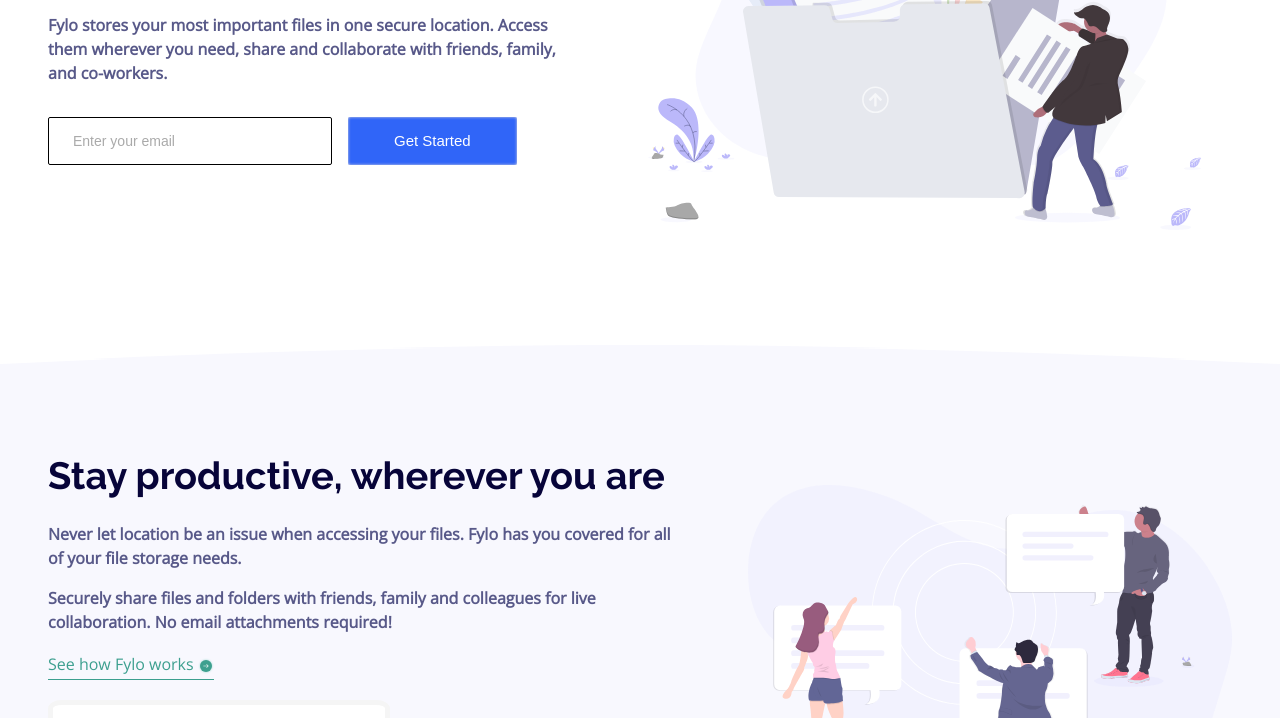
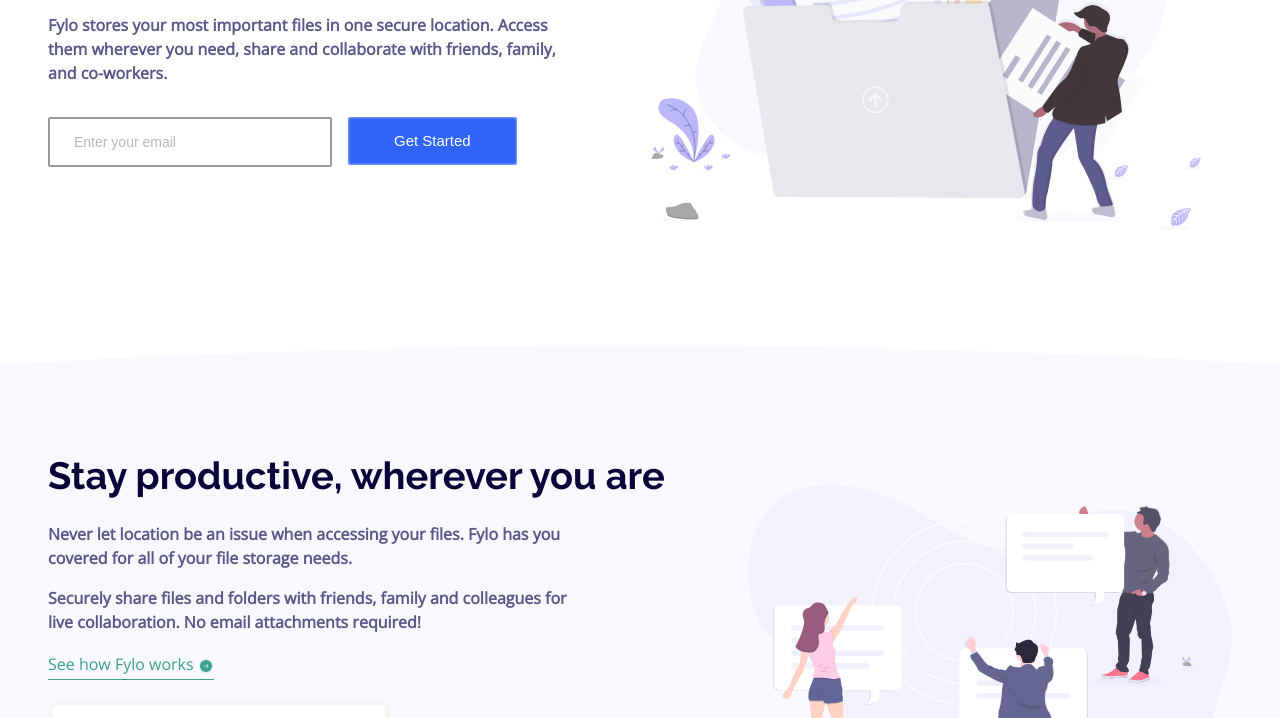
Before and after one commit to M-AtifElkadi/fylo, a plain HTML site: page index.html in a window 1280 px wide. Shown: the part 379-1097 px from the top of the page. Drawn offline with nearby package versions, Linux system fonts and the light colour scheme.

Commit message:
fixing style

```diff
--- a/index.html
+++ b/index.html
@@ -65,9 +65,9 @@
       <div class="row">
         <div class="col-7">
       <h1>Stay productive, wherever you are</h1>
-      <p>Never let location be an issue when accessing your files. Fylo has you
+      <p class="padding-lift">Never let location be an issue when accessing your files. Fylo has you
         covered for all of your file storage needs.</p>
-      <p>
+      <p class="padding-lift">
         Securely share files and folders with friends, family and colleagues for
         live collaboration. No email attachments required!
       </p>
--- a/style.css
+++ b/style.css
@@ -89,7 +89,7 @@
     border-radius: 2px;
     font-size: 14px;
     /*box-shadow:0 0 3px rgb(224, 220, 220) inset;*/
-    border: 1px solid black;
+    border: 2px solid rgb(153, 153, 153);
 }
 
 .width-100 {
@@ -97,7 +97,7 @@
 }
 
 input::placeholder {
-    color: #aaa;
+    color: rgb(187, 183, 183);
 }
 
 button {
@@ -125,6 +125,10 @@
     padding-top: 70px;
     padding-bottom: 70px;
     margin-top: 70px;
+}
+
+.padding-lift {
+    padding-right: 160px;
 }
 
 .link {
```
